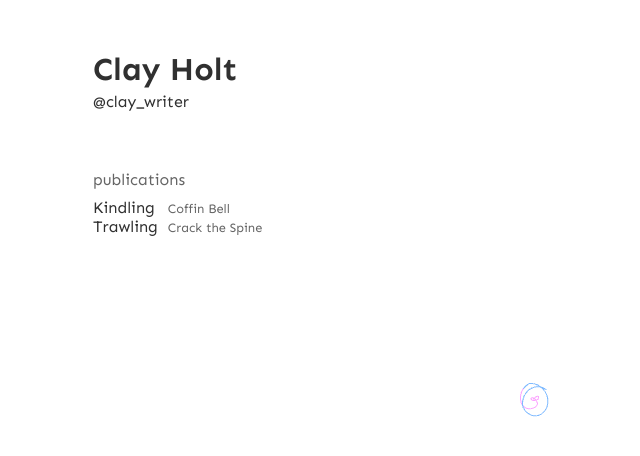
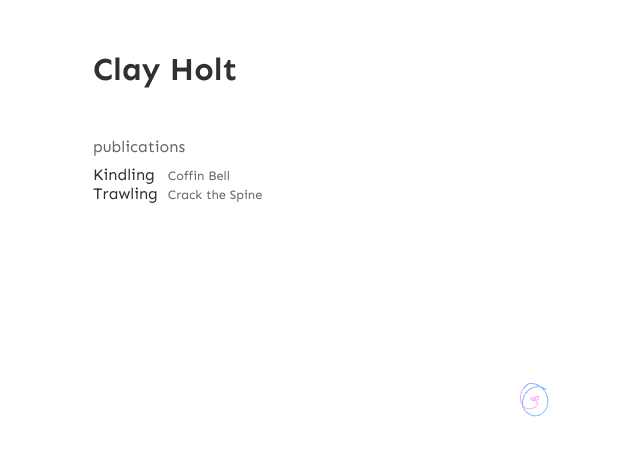
Before and after one commit to tarwater/writer-site, a website built with webpack: page dist/index.html in a window 1280 px wide. Shown: the whole page, without its empty margins (107-747 px from the left). Built offline with nearby package versions, Linux system fonts and the light colour scheme.

Commit message:
removing twitter link

```diff
--- a/dist/index.html
+++ b/dist/index.html
@@ -9,7 +9,6 @@
 <body>
 <div class="header-stuff">
     <h1>Clay Holt</h1>
-    <a href="https://twitter.com/clay_writer">@clay_writer</a>
 </div>
 <h3>publications</h3>
 <table>
```
